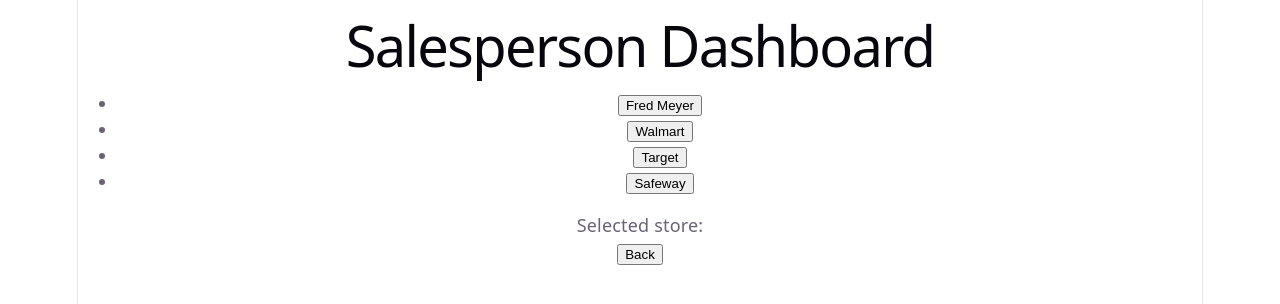
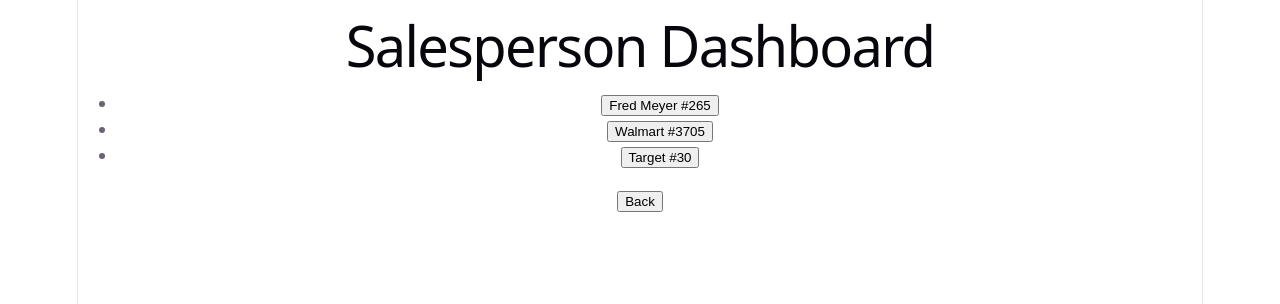
Before and after one commit to MagnificentStarfish/atlas-oms, a React (Vite) app: page / in a window 1280 px wide. Both pictures are taken after a click on the button "Salesperson". Shown: the top 304 px of the page. Built offline with nearby package versions, Linux system fonts and the light colour scheme.

Commit message:
Add typed store model and volume scores

```diff
--- a/src/App.tsx
+++ b/src/App.tsx
@@ -1,9 +1,33 @@
 import { useState } from 'react';
-const stores = ['Fred Meyer', 'Walmart', 'Target', 'Safeway'];
+
+type Store = {
+  id: number
+  name: string
+  city: string
+  volumeScore: number
+}
+
+const stores: Store[] = [
+  {id: 1,
+    name: 'Fred Meyer #265',
+    city: 'Puyallup',
+    volumeScore: 8,
+  },
+  {id: 2,
+    name: 'Walmart #3705',
+    city: 'Yelm',
+    volumeScore: 7,
+  },
+  {id: 3,
+    name: 'Target #30',
+    city: 'Federal Way',
+    volumeScore: 5,
+  }
+]
 
 function App() {
   const [role, setRole] = useState('');
-  const [selectedStore, setSelectedStore] = useState('');
+  const [selectedStore, setSelectedStore] = useState<Store | null>(null)
 
   if (role === '') {
     return (
@@ -20,13 +44,13 @@
     );
   }
 
-  if (selectedStore !== '') {
+  if (selectedStore !== null) {
     return (
       <main>
-        <h1>{selectedStore}</h1>
-        <p>Store details will go here. </p>
-
-        <button onClick={() => setSelectedStore('')}>Back to route</button>
+        <h1>{selectedStore.name}</h1>
+        <p>Selected Store: {selectedStore.name} / {selectedStore.city}</p>
+        <p>Volume Score: {selectedStore.volumeScore}/10</p>
+        <button onClick={() => setSelectedStore(null)}>Back to route</button>
       </main>
     )
   }
@@ -36,12 +60,11 @@
       <h1>{role} Dashboard</h1>
       <ul>
         {stores.map((store) => (
-          <li key={store}>
-            <button onClick={() => setSelectedStore(store)}>{store}</button>
+          <li key={store.id}>
+            <button onClick={() => setSelectedStore(store)}>{store.name}</button>
           </li>
         ))}
       </ul>
-      <p>Selected store: {selectedStore}</p>
       <button onClick={() => setRole('')}>Back</button>
     </main>
   );
```
